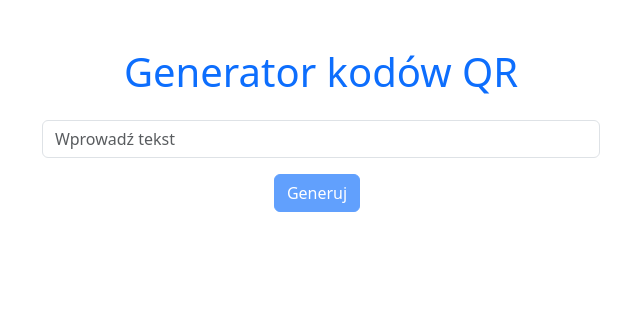
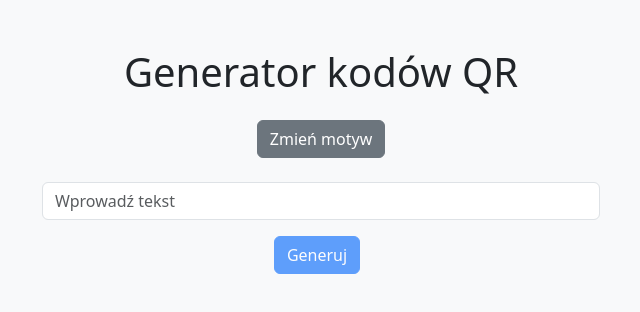
Before and after one commit to kwaskowy/QRCodeGenerator, a React (Vite) app: page / in a window 1280 px wide. Shown: the top 312 px of the page, without its empty margins (319-959 px from the left). Built offline with nearby package versions, Linux system fonts and the light colour scheme.

Commit message:
initial theme switch using bootstrap classes

```diff
--- a/src/App.jsx
+++ b/src/App.jsx
@@ -1,12 +1,12 @@
-import { useState } from 'react';
+import React, { useState } from 'react';
 import './App.css';
-import React from "react";
 import QRCode from "react-qr-code";
 import 'bootstrap/dist/css/bootstrap.min.css';
 
 function App() {
   const [qrCode, setQrCode] = useState('');
   const [input, setInput] = useState('');
+  const [theme, setTheme] = useState('light'); // 'light' lub 'dark'
 
   function handleGenerateQrCode() {
     setQrCode(input);
@@ -39,16 +39,26 @@ function App() {
     img.src = url;
   }
 
+  function toggleTheme() {
+    setTheme((prevTheme) => (prevTheme === 'light' ? 'dark' : 'light'));
+  }
+
   return (
-    <div className="container mt-5">
-      <h1 className="text-center text-primary mb-4">Generator kodów QR</h1>
+    <div className={`min-vh-100 ${theme === 'light' ? 'bg-light text-dark' : 'bg-dark text-light'}`}>
+      <div className="container py-5">
+        <h1 className="text-center mb-4">Generator kodów QR</h1>
+        <div className="text-center mb-4">
+          <button onClick={toggleTheme} className="btn btn-secondary">
+            Zmień motyw
+          </button>
+        </div>
         <div className="mb-4 text-center">
           <input
             onChange={(e) => setInput(e.target.value)}
             type="text"
             name="qr-code"
             placeholder="Wprowadź tekst"
-          className="form-control w-50 mx-auto mb-3"
+            className={`form-control w-50 mx-auto mb-3 ${theme === 'light' ? 'bg-white text-dark' : 'bg-secondary text-light'}`}
           />
           <button
             disabled={!input.trim()}
@@ -61,8 +71,8 @@ function App() {
         <div className="text-center">
           {qrCode && (
             <div>
-            <div className="p-4 bg-light border rounded d-inline-block mb-3">
-              <QRCode id="qr-code-value" value={qrCode} size={400} bgColor="#fff" />
+              <div className={`p-4 border rounded d-inline-block mb-3 ${theme === 'light' ? 'bg-white' : 'bg-secondary'}`}>
+                <QRCode id="qr-code-value" value={qrCode} size={400} bgColor={"#fff"} />
               </div>
               <br />
               <button onClick={handleDownloadQrCode} className="btn btn-success">
@@ -72,6 +82,7 @@ function App() {
           )}
         </div>
       </div>
+    </div>
   );
 }
 
```
Lines whose indentation alone changed are shown as unchanged.
